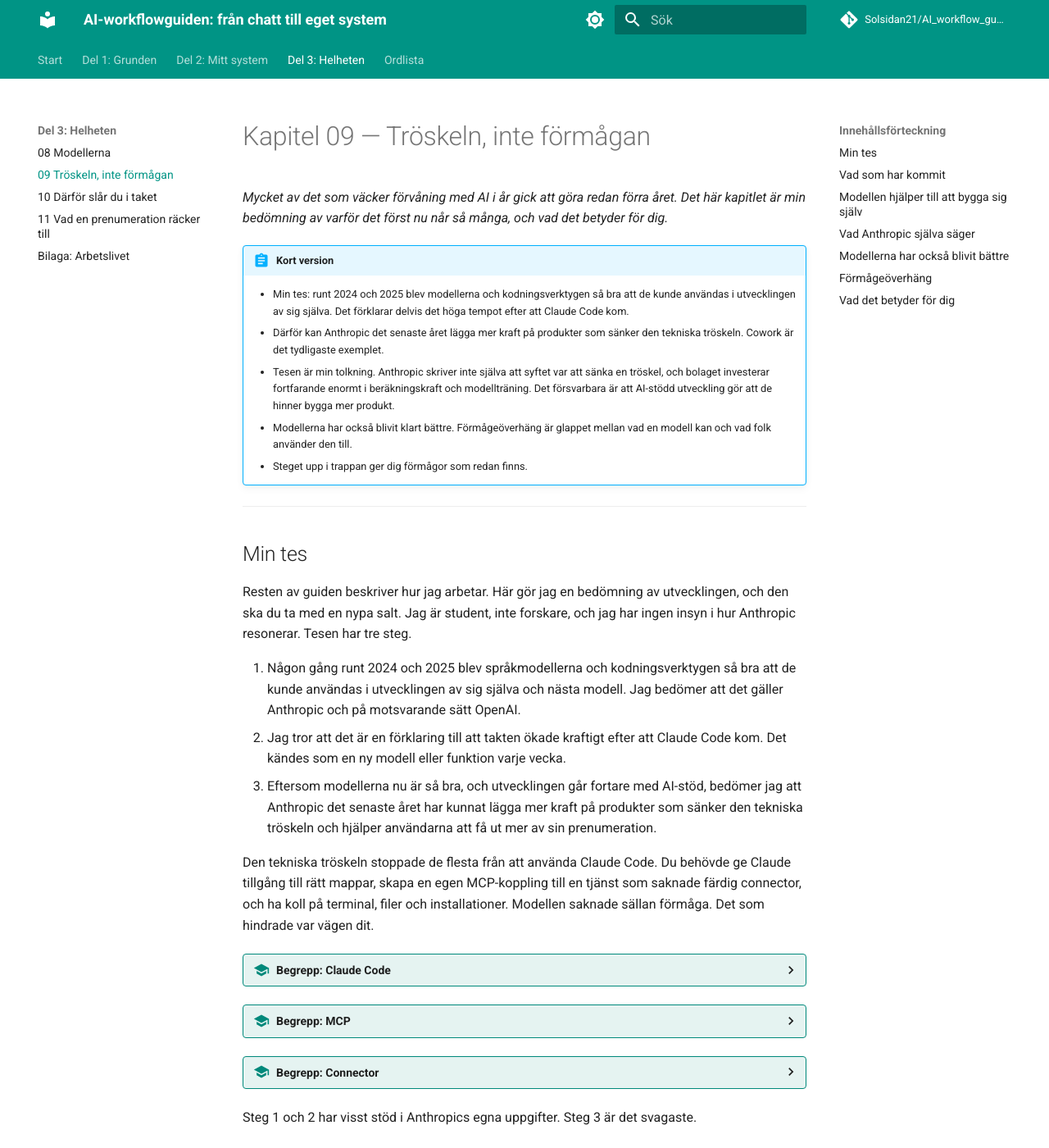
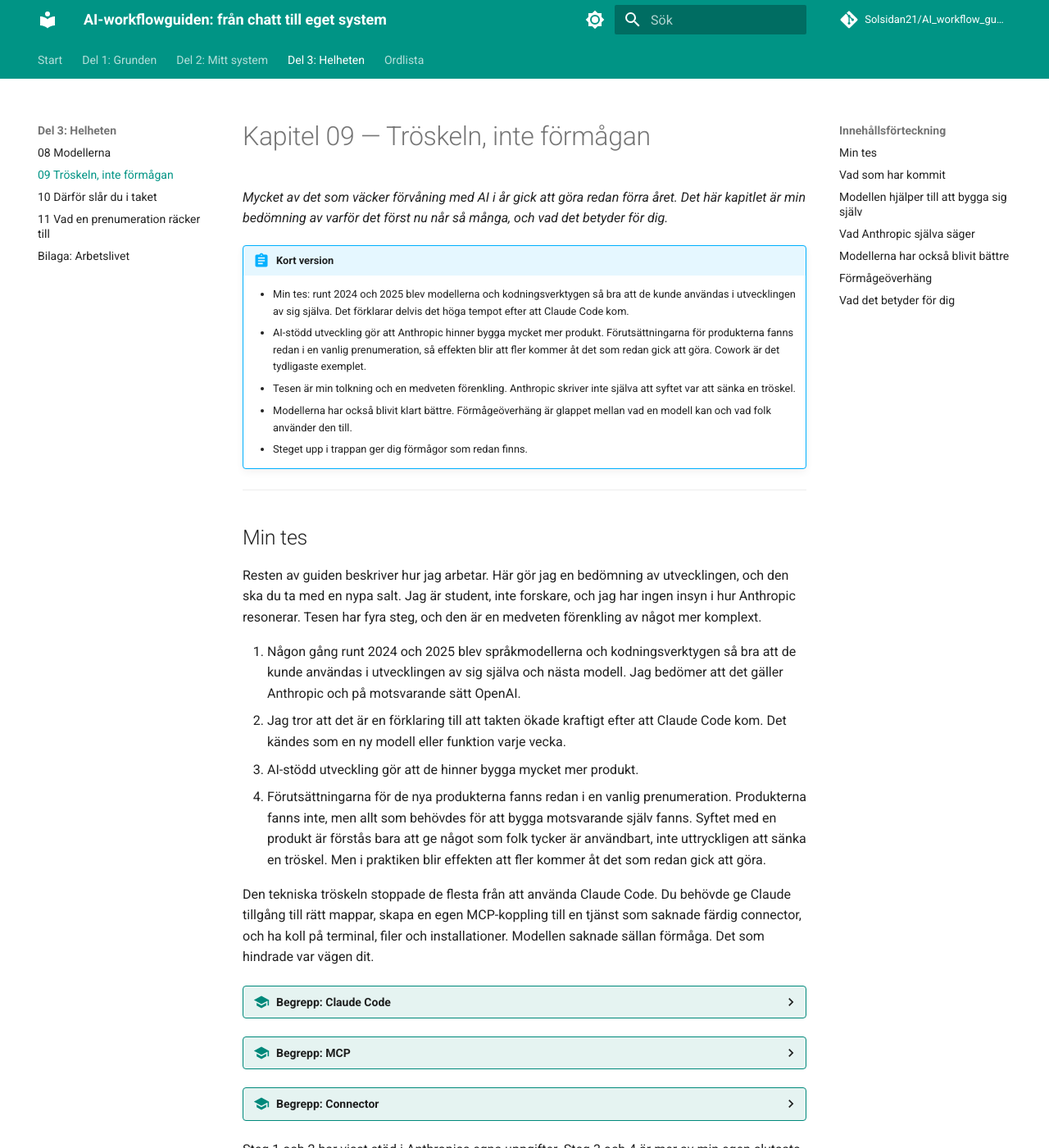
Before and after one commit to Solsidan21/AI_workflow_guide_svenska, an MkDocs documentation site: the page built from docs/09-troskeln.md, in a window 1280 px wide and 1400 px high. Shown: the whole window at 82% size. Built offline with MkDocs 1.6.1 and Material for MkDocs 9.7.7, drawn with Linux system fonts in a browser that asks for light colours; comment, search, counter and statistics services are not loaded; some of the changed text lies outside the part shown.

Commit message:
Justera tesen i kapitel 09
Resonemanget om resurser stryks. Tesen är nu att AI-stödd utveckling ger
mer produkt, att förutsättningarna redan fanns i prenumerationen och att
nya produkter troligen paketerar det användare och Anthropic redan gör.

Co-Authored-By: Claude Opus 5.5 <noreply@anthropic.com>
Claude-Session: https://claude.ai/code/session_01NUm8KnW8TnpWVYWYfknaNn

```diff
--- a/docs/09-troskeln.md
+++ b/docs/09-troskeln.md
@@ -4,8 +4,8 @@
 
 !!! abstract "Kort version"
     - Min tes: runt 2024 och 2025 blev modellerna och kodningsverktygen så bra att de kunde användas i utvecklingen av sig själva. Det förklarar delvis det höga tempot efter att Claude Code kom.
-    - Därför kan Anthropic det senaste året lägga mer kraft på produkter som sänker den tekniska tröskeln. Cowork är det tydligaste exemplet.
-    - Tesen är min tolkning. Anthropic skriver inte själva att syftet var att sänka en tröskel, och bolaget investerar fortfarande enormt i beräkningskraft och modellträning. Det försvarbara är att AI-stödd utveckling gör att de hinner bygga mer produkt.
+    - AI-stödd utveckling gör att Anthropic hinner bygga mycket mer produkt. Förutsättningarna för produkterna fanns redan i en vanlig prenumeration, så effekten blir att fler kommer åt det som redan gick att göra. Cowork är det tydligaste exemplet.
+    - Tesen är min tolkning och en medveten förenkling. Anthropic skriver inte själva att syftet var att sänka en tröskel.
     - Modellerna har också blivit klart bättre. Förmågeöverhäng är glappet mellan vad en modell kan och vad folk använder den till.
     - Steget upp i trappan ger dig förmågor som redan finns.
 
@@ -13,11 +13,12 @@
 
 ## Min tes
 
-Resten av guiden beskriver hur jag arbetar. Här gör jag en bedömning av utvecklingen, och den ska du ta med en nypa salt. Jag är student, inte forskare, och jag har ingen insyn i hur Anthropic resonerar. Tesen har tre steg.
+Resten av guiden beskriver hur jag arbetar. Här gör jag en bedömning av utvecklingen, och den ska du ta med en nypa salt. Jag är student, inte forskare, och jag har ingen insyn i hur Anthropic resonerar. Tesen har fyra steg, och den är en medveten förenkling av något mer komplext.
 
 1. Någon gång runt 2024 och 2025 blev språkmodellerna och kodningsverktygen så bra att de kunde användas i utvecklingen av sig själva och nästa modell. Jag bedömer att det gäller Anthropic och på motsvarande sätt OpenAI.
 2. Jag tror att det är en förklaring till att takten ökade kraftigt efter att Claude Code kom. Det kändes som en ny modell eller funktion varje vecka.
-3. Eftersom modellerna nu är så bra, och utvecklingen går fortare med AI-stöd, bedömer jag att Anthropic det senaste året har kunnat lägga mer kraft på produkter som sänker den tekniska tröskeln och hjälper användarna att få ut mer av sin prenumeration.
+3. AI-stödd utveckling gör att de hinner bygga mycket mer produkt.
+4. Förutsättningarna för de nya produkterna fanns redan i en vanlig prenumeration. Produkterna fanns inte, men allt som behövdes för att bygga motsvarande själv fanns. Syftet med en produkt är förstås bara att ge något som folk tycker är användbart, inte uttryckligen att sänka en tröskel. Men i praktiken blir effekten att fler kommer åt det som redan gick att göra.
 
 Den tekniska tröskeln stoppade de flesta från att använda Claude Code. Du behövde ge Claude tillgång till rätt mappar, skapa en egen MCP-koppling till en tjänst som saknade färdig connector, och ha koll på terminal, filer och installationer. Modellen saknade sällan förmåga. Det som hindrade var vägen dit.
 
@@ -36,7 +37,7 @@ Den tekniska tröskeln stoppade de flesta från att använda Claude Code. Du beh
 
     [Se alla begrepp i ordlistan](ordlista.md#connector)
 
-Steg 1 och 2 har visst stöd i Anthropics egna uppgifter. Steg 3 är det svagaste.
+Steg 1 och 2 har visst stöd i Anthropics egna uppgifter. Steg 3 och 4 är mer av min egen slutsats.
 
 ## Vad som har kommit
 
@@ -69,9 +70,11 @@ Stämmer det att takten har ökat? [Fast Company](https://fastcompany.com/916111
 
 ## Vad Anthropic själva säger
 
-Det som stöder steg 3 är för det första namnet. När Cowork släpptes hette inlägget [Cowork: Claude Code for the rest of your work](https://claude.com/blog/cowork-research-preview). Anthropic skriver där att Cowork är byggt för kunskapsarbete som inte är kodning, och att det använder samma agentiska arbetssätt som Claude Code. [TechCrunch](https://www.techcrunch.com/2026/01/12/anthropics-new-cowork-tool-offers-claude-code-without-the-code/) skrev att verktyget delvis var inspirerat av att allt fler prenumeranter redan använde Claude Code till annat än kod, och att det inte kräver kommandorad.
+Det som stöder steg 4 är för det första namnet. När Cowork släpptes hette inlägget [Cowork: Claude Code for the rest of your work](https://claude.com/blog/cowork-research-preview). Anthropic skriver där att Cowork är byggt för kunskapsarbete som inte är kodning, och att det använder samma agentiska arbetssätt som Claude Code. [TechCrunch](https://www.techcrunch.com/2026/01/12/anthropics-new-cowork-tool-offers-claude-code-without-the-code/) skrev att verktyget delvis var inspirerat av att allt fler prenumeranter redan använde Claude Code till annat än kod, och att det inte kräver kommandorad.
 
 Nu kommer saltkornet. Det sista är reporterns beskrivning, inte ett citat. Så vitt jag kan se skriver Anthropic ingenstans att syftet var att sänka en teknisk tröskel, och ingenstans att AI-stödd utveckling var anledningen till att de prioriterade produkter. De beskriver en målgrupp och en produkt för den. Att det fungerar som en lägre tröskel är min slutsats av tidslinjen och rubriken.
+
+Jag antar också att det Anthropic släpper har hög korrelation med hur användarna använder Claude och vad de bygger, och med hur Anthropic själva använder Claude internt. De ser vad som fungerar och gör en bättre, färdig mall av det. Det är mitt antagande och inget Anthropic har sagt. Skills är ett exempel. Anthropic skriver att de [använder skills i Claude Code i stor utsträckning internt](https://claude.com/blog/lessons-from-building-claude-code-how-we-use-skills), med hundratals i aktiv användning. I [lanseringsinlägget](https://claude.com/blog/skills) står att Claude använder skills för att skapa filer som kalkylblad och presentationer. Att just skills för dokumentformat redan låg bakom filskapandet kunde jag inte belägga, så den delen är också mitt antagande.
 
 ## Modellerna har också blivit bättre
 
@@ -85,10 +88,6 @@ Enligt METR:s [uppdaterade mätning](https://metr.org/blog/2026-01-29-time-horiz
     --8<-- "benchmark.md"
 
     [Se alla begrepp i ordlistan](ordlista.md#benchmark)
-
-Här behövs också en motvikt till steg 3. Jag skrev att Anthropic har kunnat lägga mer kraft på produkter, och det får inte läsas som att bolaget lägger mindre på själva modellen. Det går inte att belägga, och mycket pekar åt andra hållet. I april 2026 [meddelade Anthropic](https://anthropic.com/news/google-broadcom-partnership-compute) sitt hittills största åtagande om beräkningskraft, flera gigawatt TPU-kapacitet från Google och Broadcom som beräknas tas i drift från 2027. Bolaget uppger att den löpande intäkten då passerat 30 miljarder dollar. I inlägget om självbyggande AI skriver Anthropic också att fronten kan kräva mer energi och beräkningskraft än vad som finns i dag.
-
-Det försvarbara är en snävare version: AI-stödd utveckling kräver färre människotimmar per funktion, så det hinns med mer produkt vid sidan av modellarbetet. Det är en tolkning, inte ett påstående om att modellträningen fått mindre resurser.
 
 Min tes är alltså för enkel i sin starkaste form. Om modellerna vore oförändrade skulle tröskeln förklara allt, men särskilt för långa, självständiga uppgifter är de märkbart bättre än när Claude Code lanserades. Båda förklaringarna gäller: modellerna har blivit bättre, och produkterna har gjort förmågan lättare att nå.
 
```
Also changed, not shown: llms-full.txt (+9 -10 lines).
